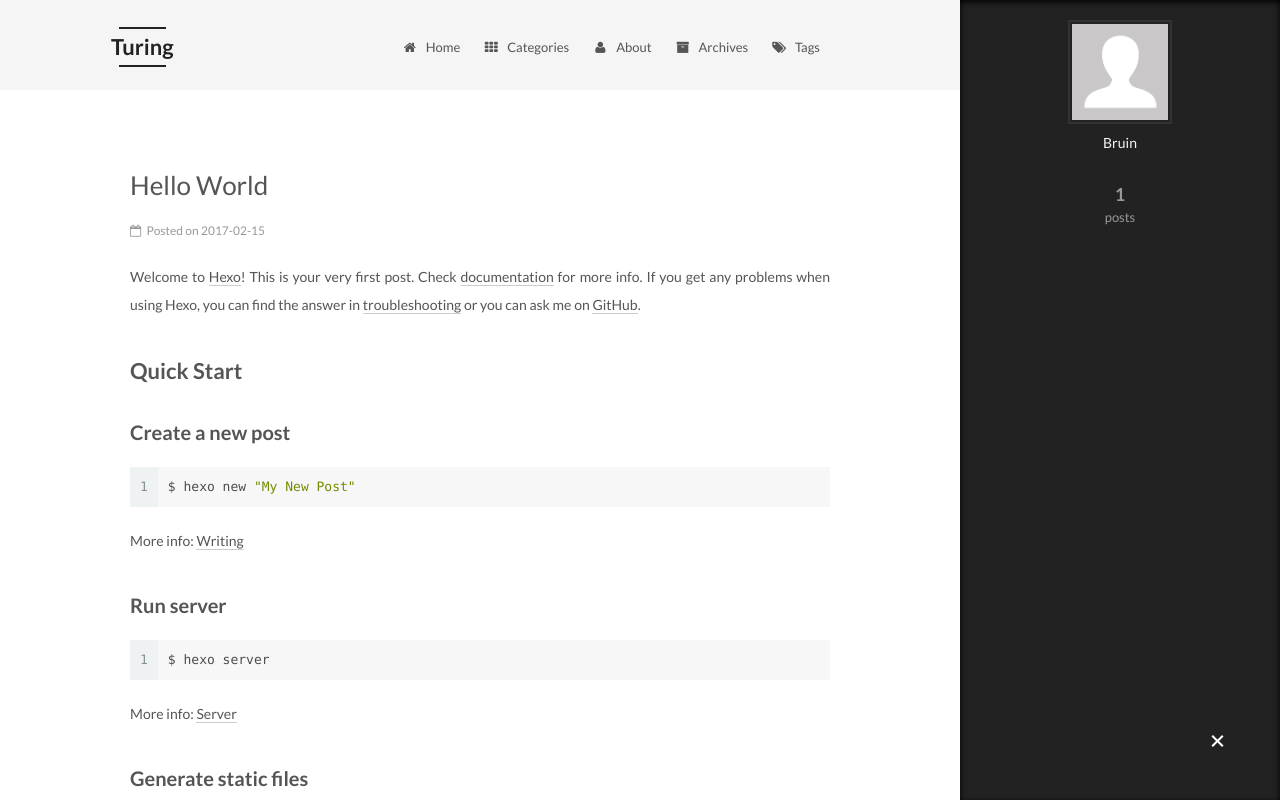
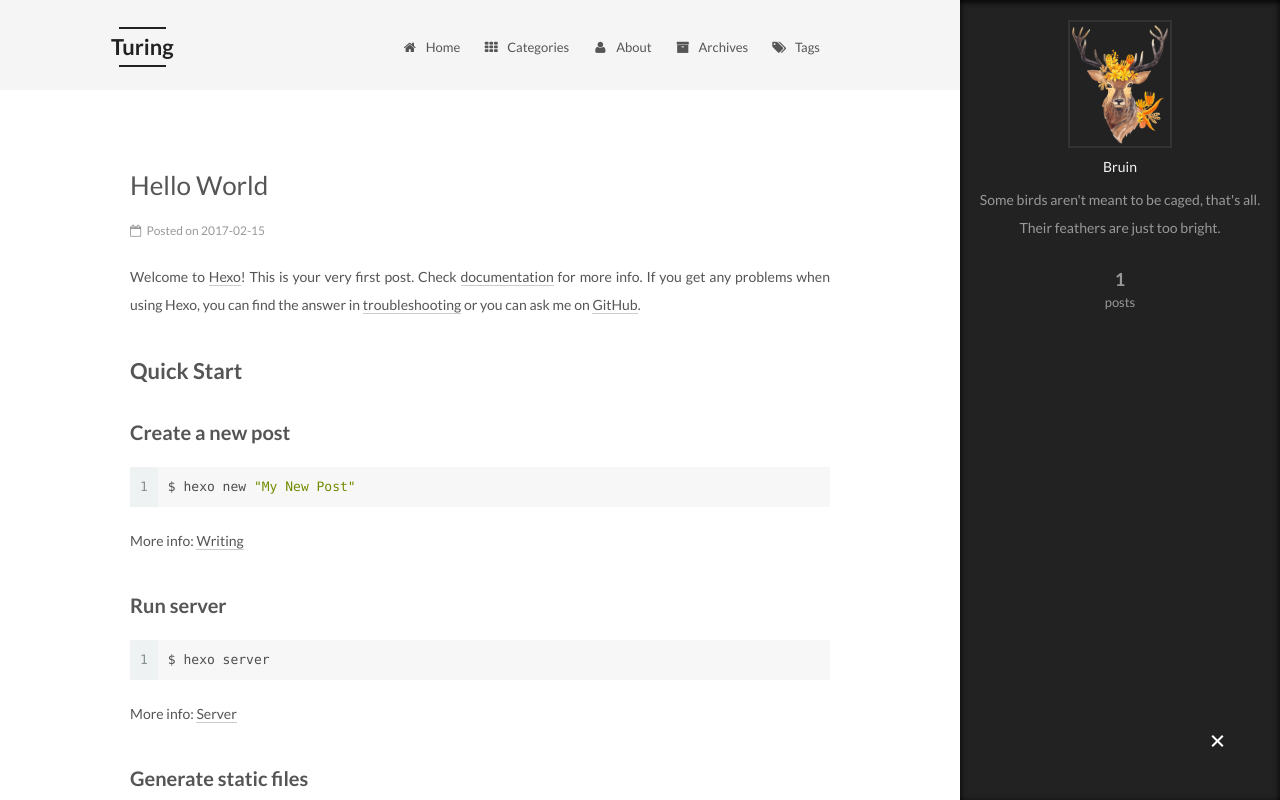
Before and after one commit to LuckX/LuckX.github.io, a plain HTML site: page index.html in a window 1280 px wide. Both pictures are taken after a click on the element 1217 px from the left and 742 px from the top of the page. Shown: the top 800 px of the page. Drawn offline with Linux system fonts and the light colour scheme.

Commit message:
Site updated: 2017-02-18 22:28:00

```diff
--- a/css/main.css
+++ b/css/main.css
@@ -1705,7 +1705,7 @@ pre .javascript .function {
   width: 4px;
   height: 4px;
   border-radius: 50%;
-  background: #87e238;
+  background: #d27c18;
 }
 .links-of-blogroll {
   font-size: 13px;
--- a/index.html
+++ b/index.html
@@ -87,12 +87,15 @@
 
 
 
+<meta name="description" content="Some birds aren&apos;t meant to be caged, that&apos;s all. Their feathers are just too bright.">
 <meta property="og:type" content="website">
 <meta property="og:title" content="Turing">
 <meta property="og:url" content="http://yoursite.com/index.html">
 <meta property="og:site_name" content="Turing">
+<meta property="og:description" content="Some birds aren&apos;t meant to be caged, that&apos;s all. Their feathers are just too bright.">
 <meta name="twitter:card" content="summary">
 <meta name="twitter:title" content="Turing">
+<meta name="twitter:description" content="Some birds aren&apos;t meant to be caged, that&apos;s all. Their feathers are just too bright.">
 
 
 
@@ -270,7 +273,7 @@
   <span style="display:none" itemprop="author" itemscope itemtype="http://schema.org/Person">
     <meta itemprop="name" content="Bruin">
     <meta itemprop="description" content="">
-    <meta itemprop="image" content="/images/avatar.gif">
+    <meta itemprop="image" content="/uploads/avatar.png">
   </span>
 
   <span style="display:none" itemprop="publisher" itemscope itemtype="http://schema.org/Organization">
@@ -418,11 +421,11 @@
       <section class="site-overview sidebar-panel sidebar-panel-active">
         <div class="site-author motion-element" itemprop="author" itemscope itemtype="http://schema.org/Person">
           <img class="site-author-image" itemprop="image"
-               src="/images/avatar.gif"
+               src="/uploads/avatar.png"
                alt="Bruin" />
           <p class="site-author-name" itemprop="name">Bruin</p>
 
-              <p class="site-description motion-element" itemprop="description"></p>
+              <p class="site-description motion-element" itemprop="description">Some birds aren't meant to be caged, that's all. Their feathers are just too bright.</p>
 
         </div>
         <nav class="site-state motion-element">
```
Also changed, not shown: 2017/02/15/hello-world/index.html (+3 -3 lines), archives/2017/02/index.html (+5 -2 lines), archives/2017/index.html (+5 -2 lines), archives/index.html (+5 -2 lines), uploads/avatar.png (added).
